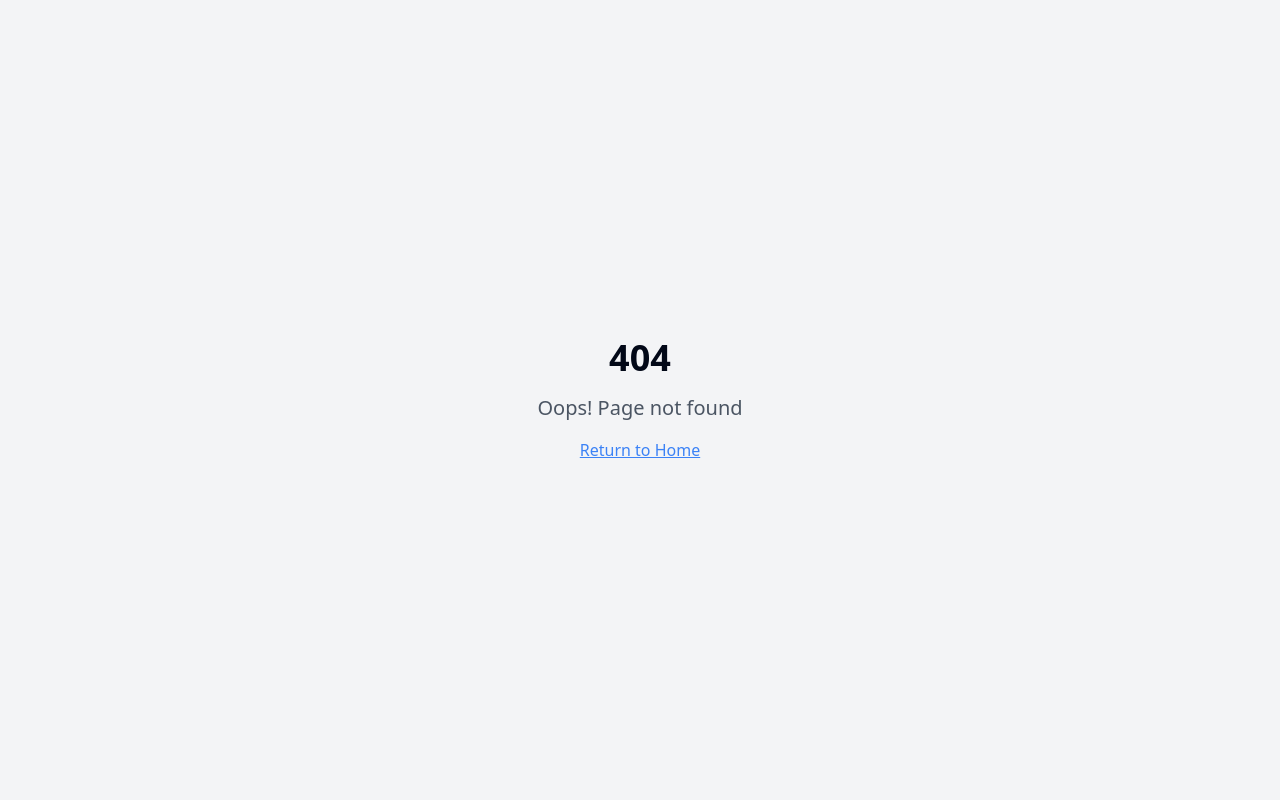
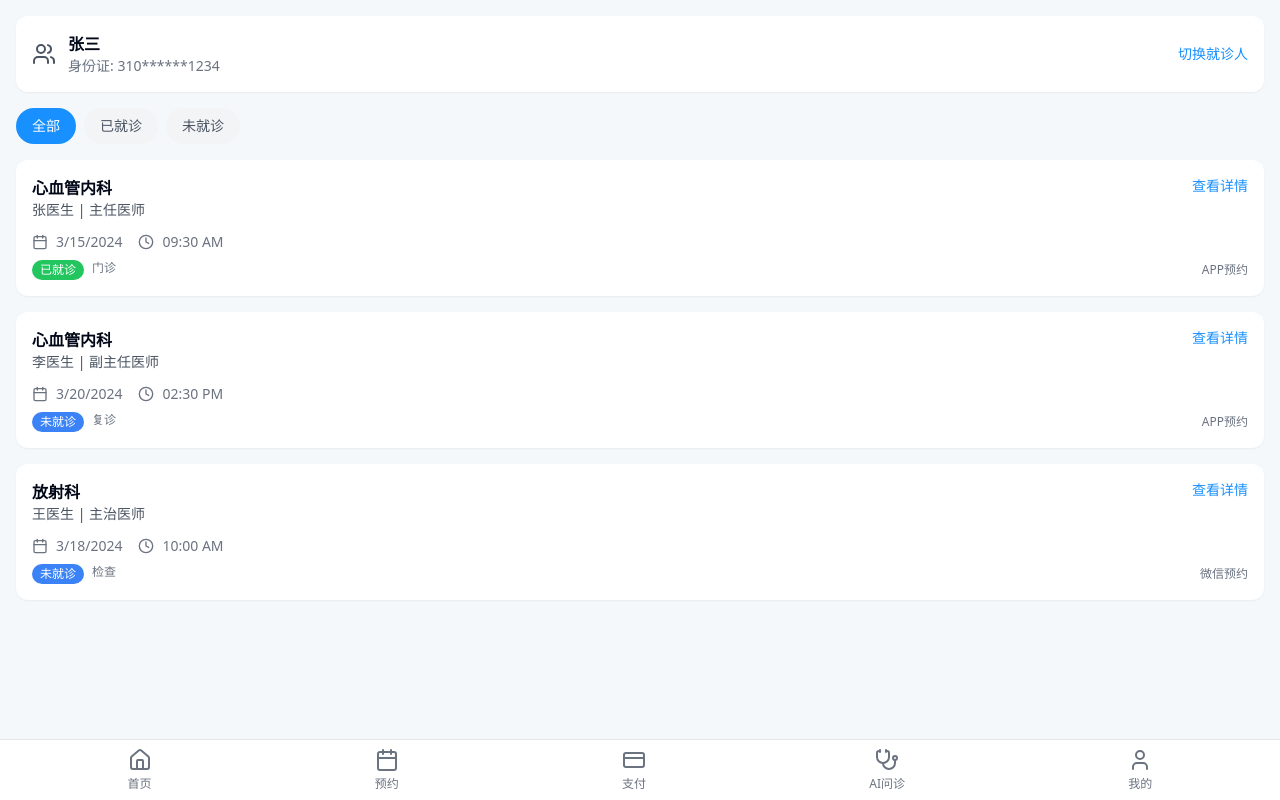
Before and after one commit to helel1905/medica-smart-scheduler, a React (Vite) app: page /my-appointments in a window 1280 px wide. Before the commit this address had no page. Built offline with nearby package versions, Linux system fonts and the light colour scheme.

Commit message:
Fix: Correct Appointments page routing
The previous commit incorrectly overwrote the Appointments page. This commit creates a new "My Appointments" page and route, accessible only from the Profile page.  The existing "Appointments" page in the bottom navigation remains unchanged.

```diff
--- a/src/App.tsx
+++ b/src/App.tsx
@@ -6,6 +6,7 @@ import { QueryClient, QueryClientProvider } from "@tanstack/react-query";
 import { BrowserRouter, Routes, Route } from "react-router-dom";
 import Index from "./pages/Index";
 import Appointments from "./pages/Appointments";
+import MyAppointments from "./pages/MyAppointments";
 import AppointmentDetail from "./pages/AppointmentDetail";
 import AppointmentBooking from "./pages/AppointmentBooking";
 import Records from "./pages/Records";
@@ -27,7 +28,9 @@ const App = () => (
         <Routes>
           <Route path="/" element={<Index />} />
           <Route path="/appointments" element={<Appointments />} />
+          <Route path="/my-appointments" element={<MyAppointments />} />
           <Route path="/appointments/detail/:id" element={<AppointmentDetail />} />
+          <Route path="/my-appointments/detail/:id" element={<AppointmentDetail />} />
           <Route path="/appointments/booking" element={<AppointmentBooking />} />
           <Route path="/records" element={<Records />} />
           <Route path="/records/:id" element={<RecordDetail />} />
--- /dev/null
+++ b/src/pages/MyAppointments.tsx
@@ -0,0 +1,182 @@
+
+import { useState } from "react";
+import Layout from "@/components/Layout";
+import { Calendar, Clock, ChevronRight, Users } from "lucide-react";
+import { useNavigate } from "react-router-dom";
+
+interface Doctor {
+  name: string;
+  title: string;
+  licenseNo: string;
+}
+
+interface Appointment {
+  id: string;
+  departmentName: string;
+  doctor: Doctor;
+  appointmentTime: string;
+  status: "已就诊" | "未就诊" | "已取消" | "已过期";
+  type: "门诊" | "复诊" | "检查" | "手术";
+  channel: "微信" | "APP" | "电话" | "现场";
+}
+
+const mockAppointments: Appointment[] = [
+  {
+    id: "APT202403150001",
+    departmentName: "心血管内科",
+    doctor: {
+      name: "张医生",
+      title: "主任医师",
+      licenseNo: "110108197001012345"
+    },
+    appointmentTime: "2024-03-15 09:30:00",
+    status: "已就诊",
+    type: "门诊",
+    channel: "APP"
+  },
+  {
+    id: "APT202403200002",
+    departmentName: "心血管内科",
+    doctor: {
+      name: "李医生",
+      title: "副主任医师",
+      licenseNo: "110108198001012345"
+    },
+    appointmentTime: "2024-03-20 14:30:00",
+    status: "未就诊",
+    type: "复诊",
+    channel: "APP"
+  },
+  {
+    id: "APT202403180003",
+    departmentName: "放射科",
+    doctor: {
+      name: "王医生",
+      title: "主治医师",
+      licenseNo: "110108199001012345"
+    },
+    appointmentTime: "2024-03-18 10:00:00",
+    status: "未就诊",
+    type: "检查",
+    channel: "微信"
+  }
+];
+
+const statusColors = {
+  "已就诊": "bg-green-500",
+  "未就诊": "bg-blue-500",
+  "已取消": "bg-gray-500",
+  "已过期": "bg-red-500"
+};
+
+const MyAppointments = () => {
+  const navigate = useNavigate();
+  const [activeFilter, setActiveFilter] = useState<"全部" | "已就诊" | "未就诊">("全部");
+
+  const handleViewDetail = (appointment: Appointment) => {
+    navigate(`/my-appointments/detail/${appointment.id}`, { state: { appointment } });
+  };
+
+  const filteredAppointments = mockAppointments.filter(appointment => {
+    if (activeFilter === "全部") return true;
+    return appointment.status === activeFilter;
+  });
+
+  return (
+    <Layout>
+      <div className="p-4 animate-fade-in">
+        {/* Current Patient */}
+        <div className="bg-white rounded-xl p-4 shadow-sm mb-4">
+          <div className="flex items-center justify-between">
+            <div className="flex items-center gap-3">
+              <Users className="w-6 h-6 text-gray-600" />
+              <div>
+                <h2 className="font-semibold">张三</h2>
+                <p className="text-sm text-gray-500">身份证: 310******1234</p>
+              </div>
+            </div>
+            <button className="text-medical-primary text-sm">切换就诊人</button>
+          </div>
+        </div>
+
+        {/* Filters */}
+        <div className="flex gap-2 mb-4">
+          {["全部", "已就诊", "未就诊"].map((filter) => (
+            <button
+              key={filter}
+              onClick={() => setActiveFilter(filter as typeof activeFilter)}
+              className={`px-4 py-2 rounded-full text-sm ${
+                activeFilter === filter
+                  ? "bg-medical-primary text-white"
+                  : "bg-gray-100 text-gray-600"
+              }`}
+            >
+              {filter}
+            </button>
+          ))}
+        </div>
+
+        {/* Appointment Cards */}
+        <div className="space-y-4">
+          {filteredAppointments.map((appointment) => (
+            <div
+              key={appointment.id}
+              className="bg-white rounded-xl p-4 shadow-sm relative"
+            >
+              <div className="flex justify-between items-start mb-3">
+                <div>
+                  <h3 className="font-semibold">{appointment.departmentName}</h3>
+                  <p className="text-sm text-gray-600">{appointment.doctor.name} | {appointment.doctor.title}</p>
+                </div>
+                <button
+                  onClick={() => handleViewDetail(appointment)}
+                  className="text-medical-primary text-sm"
+                >
+                  查看详情
+                </button>
+              </div>
+
+              <div className="flex items-center gap-2 text-sm text-gray-500 mb-2">
+                <Calendar className="w-4 h-4" />
+                <span>
+                  {new Date(appointment.appointmentTime).toLocaleDateString()}
+                </span>
+                <Clock className="w-4 h-4 ml-2" />
+                <span>
+                  {new Date(appointment.appointmentTime).toLocaleTimeString([], {
+                    hour: "2-digit",
+                    minute: "2-digit"
+                  })}
+                </span>
+              </div>
+
+              <div className="flex items-center justify-between">
+                <div className="flex gap-2">
+                  <span className={`px-2 py-0.5 rounded-full text-xs text-white ${
+                    statusColors[appointment.status]
+                  }`}>
+                    {appointment.status}
+                  </span>
+                  <span className="text-xs text-gray-500">
+                    {appointment.type}
+                  </span>
+                </div>
+                <span className="text-xs text-gray-500">
+                  {appointment.channel}预约
+                </span>
+              </div>
+            </div>
+          ))}
+        </div>
+
+        {filteredAppointments.length === 0 && (
+          <div className="text-center text-gray-500 py-8">
+            暂无预约记录
+          </div>
+        )}
+      </div>
+    </Layout>
+  );
+};
+
+export default MyAppointments;
--- a/src/pages/Profile.tsx
+++ b/src/pages/Profile.tsx
@@ -1,3 +1,4 @@
+
 import { useState } from "react";
 import { useNavigate } from "react-router-dom";
 import Layout from "@/components/Layout";
@@ -41,7 +42,7 @@ const mockPatients: Patient[] = [
 ];
 
 const menuItems = [
-  { icon: Calendar, label: "我的预约", path: "/appointments" },
+  { icon: Calendar, label: "我的预约", path: "/my-appointments" },
   { icon: Bell, label: "消息通知", badge: 2 },
   { icon: Shield, label: "隐私设置" },
   { icon: HelpCircle, label: "帮助中心" },
```
